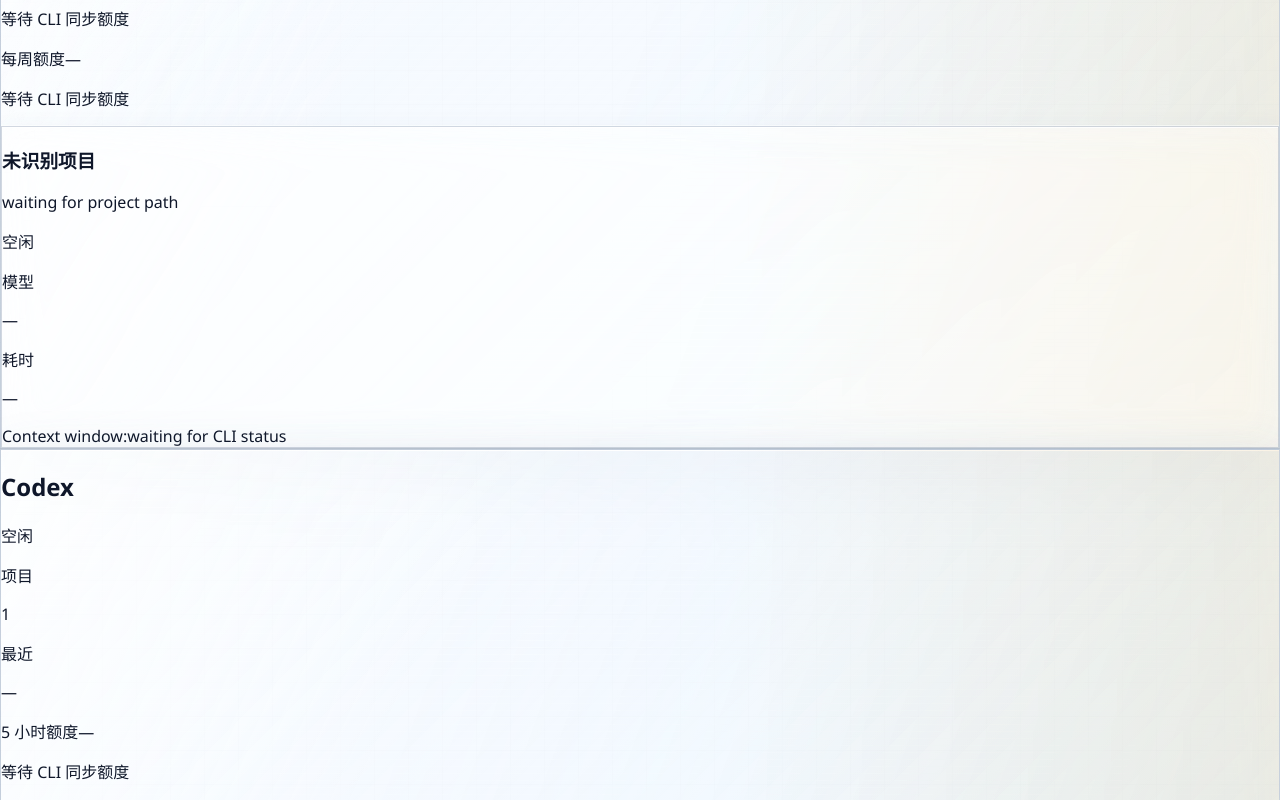
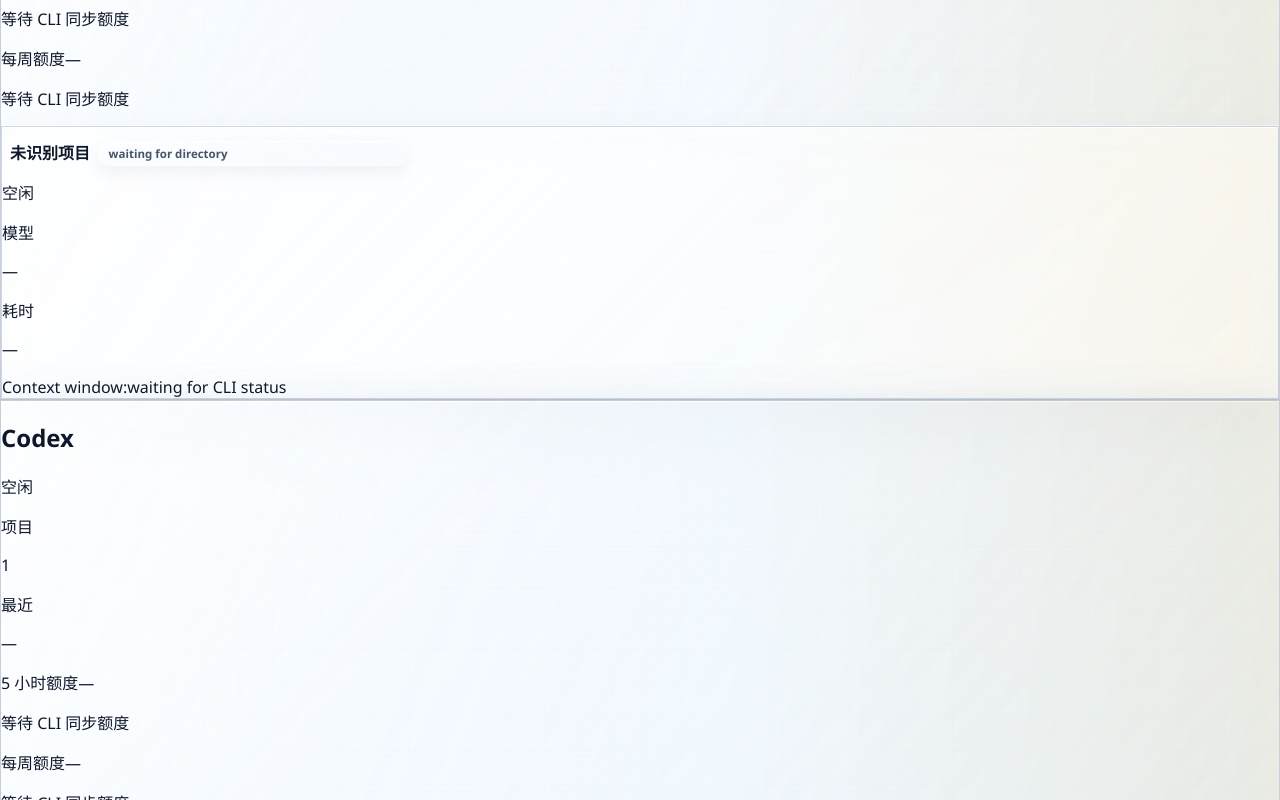
Before and after one commit to noeigenstate/CodePulse, a React (Vite) app in the folder apps/desktop/src/renderer/: page / in a window 1280 px wide. Shown: the part 1460-2260 px from the top of the page. Built offline with nearby package versions, Linux system fonts and the light colour scheme.

Commit message:
Show project directory inline

```diff
--- a/apps/desktop/src/renderer/src/App.tsx
+++ b/apps/desktop/src/renderer/src/App.tsx
@@ -20,7 +20,7 @@
 import { formatDuration, formatRelative, turnStateStyle } from './lib/format.js'
 import {
   formatContextWindowStatus,
-  formatWorkspaceLocation,
+  formatProjectDirectoryBadge,
   visibleRateLimitWindows,
 } from './lib/panelFormat.js'
 import { formatQuotaReset } from './lib/quotaFormat.js'
@@ -197,16 +197,13 @@
       <div className="grid gap-2.5">
         <div className="flex min-w-0 items-center justify-between gap-3">
           <div className="min-w-0">
-            <div className="flex items-center gap-2">
+            <div className="project-title-row">
               <span className={`h-2.5 w-2.5 shrink-0 rounded-full ${style.dot}`} />
-              <h3 className="truncate text-base font-semibold text-slate-950">{item.name}</h3>
+              <h3 className="project-title">{item.name}</h3>
+              <span className="project-directory-badge" title={item.workspacePath}>
+                {formatProjectDirectoryBadge(item.workspacePath, item.name)}
+              </span>
             </div>
-            <p
-              className="mt-1 truncate text-xs font-medium text-slate-500"
-              title={item.workspacePath}
-            >
-              {formatWorkspaceLocation(item.workspacePath)}
-            </p>
           </div>
           <div className="flex shrink-0 items-center gap-1.5">
             <span className={`rounded-full px-2 py-1 text-xs ${stateChipClass(agent.state)}`}>
--- a/apps/desktop/src/renderer/src/index.css
+++ b/apps/desktop/src/renderer/src/index.css
@@ -150,6 +150,51 @@
       inset 0 1px 0 rgb(255 255 255 / 0.82),
       0 0 0 1px rgb(255 255 255 / 0.5),
       0 10px 26px rgb(71 91 124 / 0.1);
+  }
+
+  .project-title-row {
+    display: flex;
+    min-width: 0;
+    align-items: center;
+    gap: 0.5rem;
+  }
+
+  .project-title {
+    min-width: 0;
+    flex: 0 1 auto;
+    overflow: hidden;
+    color: rgb(15 23 42);
+    font-size: 1rem;
+    font-weight: 650;
+    letter-spacing: 0;
+    line-height: 1.35;
+    text-overflow: ellipsis;
+    white-space: nowrap;
+  }
+
+  .project-directory-badge {
+    display: inline-flex;
+    min-width: 4.5rem;
+    max-width: min(18rem, 58%);
+    flex: 1 1 auto;
+    align-items: center;
+    overflow: hidden;
+    border: 1px solid rgb(255 255 255 / 0.72);
+    border-radius: 999px;
+    background:
+      linear-gradient(135deg, rgb(255 255 255 / 0.62), rgb(255 255 255 / 0.22)),
+      rgb(238 246 255 / 0.46);
+    box-shadow:
+      inset 0 1px 0 rgb(255 255 255 / 0.82),
+      0 6px 16px rgb(71 91 124 / 0.08);
+    color: rgb(71 85 105);
+    font-size: 0.72rem;
+    font-weight: 650;
+    letter-spacing: 0;
+    line-height: 1;
+    padding: 0.36rem 0.6rem;
+    text-overflow: ellipsis;
+    white-space: nowrap;
   }
 
   .agent-project-list {
--- a/apps/desktop/src/renderer/src/lib/panelFormat.ts
+++ b/apps/desktop/src/renderer/src/lib/panelFormat.ts
@@ -57,6 +57,28 @@
   return parts.length > 2 ? `... / ${tail}` : tail
 }
 
+export function formatProjectDirectoryBadge(
+  path: string | undefined,
+  projectName: string | undefined,
+): string {
+  if (!path) return 'waiting for directory'
+
+  const parts = path
+    .replace(/[\\/]+$/, '')
+    .split(/[\\/]/)
+    .filter(Boolean)
+
+  if (parts.length === 0) return path
+
+  const name = projectName?.toLowerCase()
+  const directoryParts = name && parts.at(-1)?.toLowerCase() === name ? parts.slice(0, -1) : parts
+
+  if (directoryParts.length === 0) return 'project root'
+
+  const tail = directoryParts.slice(-2).join(' / ')
+  return directoryParts.length > 2 ? `... / ${tail}` : tail
+}
+
 function normalizedPercent(value: number | undefined): number | undefined {
   if (value == null || !Number.isFinite(value)) return undefined
   return Math.min(100, Math.max(0, value))
```
Also changed, not shown: 1 other file (tests, documents, lock files or other folders).
